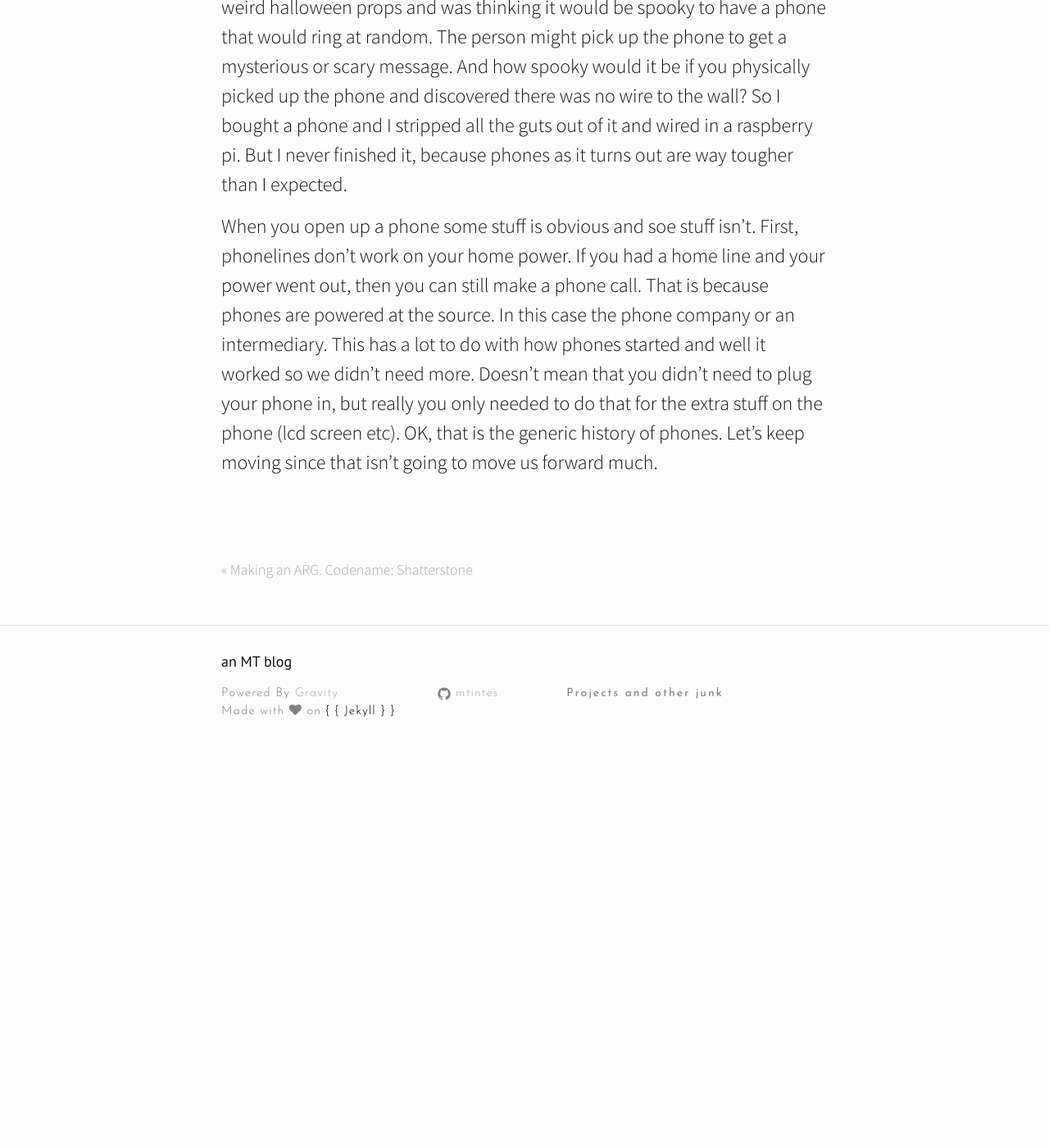
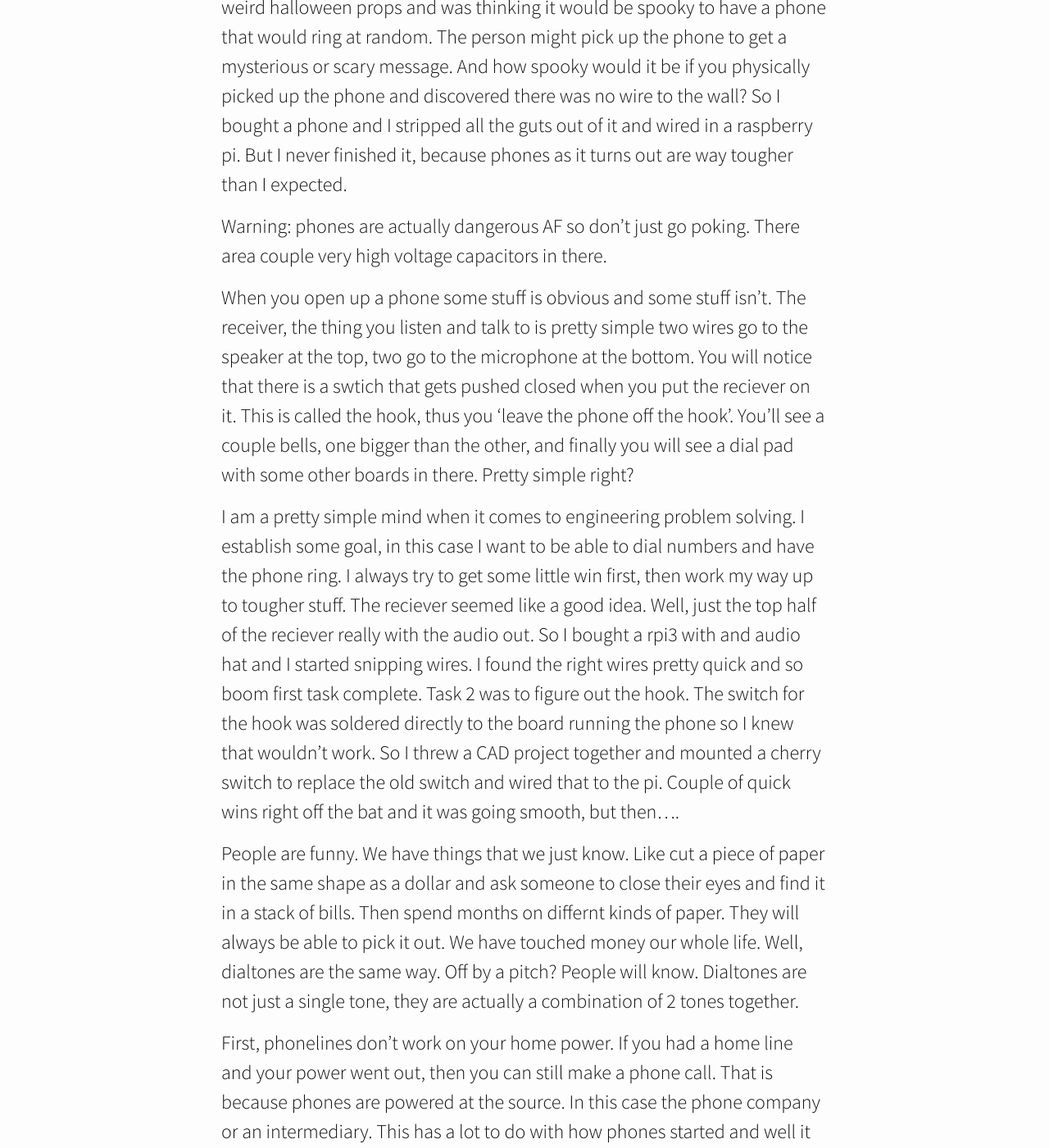
Before and after one commit to mtintes/mtintes.github.io, a Jekyll site: the page built from _posts/2024-04-14-Shatterstone-2.md, in a window 1280 px wide and 1400 px high, scrolled down 823 px. Shown: the whole window at 82% size. Built offline with Jekyll 4.4.1, drawn with Linux system fonts in a browser that asks for light colours; nearby versions of some CDN libraries; before the commit the page ends 1763 px from its top, so only the background shows below that; some of the changed text lies outside the part shown.

Commit message:
Update 2024-04-14-Shatterstone-2.md

```diff
--- a/_posts/2024-04-14-Shatterstone-2.md
+++ b/_posts/2024-04-14-Shatterstone-2.md
@@ -12,4 +12,17 @@ Anyway, let's talk about the hellish nightmare that is phones!
 
 A few years ago before Shatterstone, I was sitting around thinking about weird halloween props and was thinking it would be spooky to have a phone that would ring at random. The person might pick up the phone to get a mysterious or scary message. And how spooky would it be if you physically picked up the phone and discovered there was no wire to the wall? So I bought a phone and I stripped all the guts out of it and wired in a raspberry pi. But I never finished it, because phones as it turns out are way tougher than I expected.
 
-When you open up a phone some stuff is obvious and soe stuff isn't. First, phonelines don't work on your home power. If you had a home line and your power went out, then you can still make a phone call. That is because phones are powered at the source. In this case the phone company or an intermediary. This has a lot to do with how phones started and well it worked so we didn't need more. Doesn't mean that you didn't need to plug your phone in, but really you only needed to do that for the extra stuff on the phone (lcd screen etc). OK, that is the generic history of phones. Let's keep moving since that isn't going to move us forward much.
+Warning: phones are actually dangerous AF so don't just go poking. There area couple very high voltage capacitors in there.
+
+When you open up a phone some stuff is obvious and some stuff isn't. The receiver, the thing you listen and talk to is pretty simple two wires go to the speaker at the top, two go to the microphone at the bottom. You will notice that there is a swtich that gets pushed closed when you put the reciever on it. This is called the hook, thus you 'leave the phone off the hook'. You'll see a couple bells, one bigger than the other, and finally you will see a dial pad with some other boards in there. Pretty simple right?
+
+I am a pretty simple mind when it comes to engineering problem solving. I establish some goal, in this case I want to be able to dial numbers and have the phone ring. I always try to get some little win first, then work my way up to tougher stuff. The reciever seemed like a good idea. Well, just the top half of the reciever really with the audio out. So I bought a rpi3 with and audio hat and I started snipping wires. I found the right wires pretty quick and so boom first task complete. Task 2 was to figure out the hook. The switch for the hook was soldered directly to the board running the phone so I knew that wouldn't work. So I threw a CAD project together and mounted a cherry switch to replace the old switch and wired that to the pi. Couple of quick wins right off the bat and it was going smooth, but then....
+
+People are funny. We have things that we just know. Like cut a piece of paper in the same shape as a dollar and ask someone to close their eyes and find it in a stack of bills. Then spend months on differnt kinds of paper. They will always be able to pick it out. We have touched money our whole life. Well, dialtones are the same way. Off by a pitch? People will know. Dialtones are not just a single tone, they are actually a combination of 2 tones together.
+
+
+
+
+
+
+First, phonelines don't work on your home power. If you had a home line and your power went out, then you can still make a phone call. That is because phones are powered at the source. In this case the phone company or an intermediary. This has a lot to do with how phones started and well it worked so we didn't need more. Doesn't mean that you didn't need to plug your phone in, but really you only needed to do that for the extra stuff on the phone (lcd screen etc). OK, that is the generic history of phones. Let's keep moving since that isn't going to move us forward much.
```
